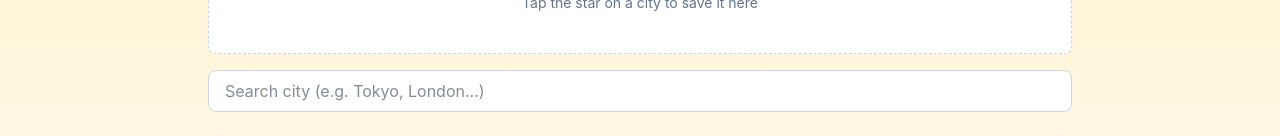
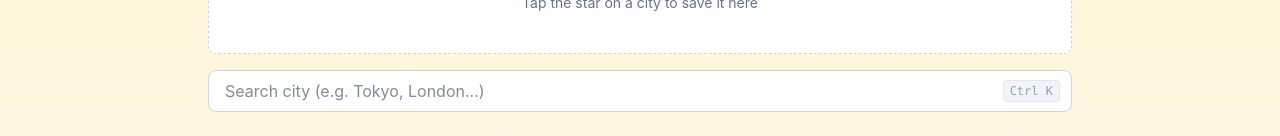
Before and after one commit to sieve-dev-sudo/weather-dashboard, a React (Vite) app: page / in a window 1280 px wide. Shown: the part 245-381 px from the top of the page. Built offline with nearby package versions, Linux system fonts and the light colour scheme.

Commit message:
feat: expose focus method via ref and show Ctrl+K hint badge

```diff
--- a/src/components/SearchBar.jsx
+++ b/src/components/SearchBar.jsx
@@ -1,9 +1,14 @@
-import { useState, useRef, useEffect } from 'react'
+import { useState, useRef, useEffect, forwardRef, useImperativeHandle } from 'react'
 
-function SearchBar({ onSearch, children }) {
+const SearchBar = forwardRef(function SearchBar({ onSearch, children }, ref) {
   const [query, setQuery] = useState('')
   const [isFocused, setIsFocused] = useState(false)
   const wrapperRef = useRef(null)
+  const inputRef = useRef(null)
+
+  useImperativeHandle(ref, () => ({
+    focus: () => inputRef.current?.focus(),
+  }))
 
   const handleChange = (e) => {
     const value = e.target.value
@@ -34,6 +39,7 @@ function SearchBar({ onSearch, children }) {
         Search for a city
       </label>
       <input
+        ref={inputRef}
         id="city-search"
         type="text"
         value={query}
@@ -45,11 +51,14 @@ function SearchBar({ onSearch, children }) {
         aria-expanded={Boolean(query && isFocused)}
         aria-controls="city-search-results"
         aria-autocomplete="list"
-        className="w-full px-4 py-2 border border-slate-300 dark:border-slate-600 rounded-lg bg-white dark:bg-slate-800 text-slate-900 dark:text-slate-100 focus:outline-none focus:ring-2 focus:ring-indigo-500"
+        className="w-full pl-4 pr-16 py-2 border border-slate-300 dark:border-slate-600 rounded-lg bg-white dark:bg-slate-800 text-slate-900 dark:text-slate-100 focus:outline-none focus:ring-2 focus:ring-indigo-500"
       />
+      <kbd className="hidden sm:flex absolute right-3 top-1/2 -translate-y-1/2 items-center gap-0.5 px-1.5 py-0.5 text-xs font-mono text-slate-400 dark:text-slate-500 bg-slate-100 dark:bg-slate-700 border border-slate-200 dark:border-slate-600 rounded pointer-events-none">
+        Ctrl K
+      </kbd>
       {query && isFocused && children}
     </div>
   )
-}
+})
 
 export default SearchBar
```
